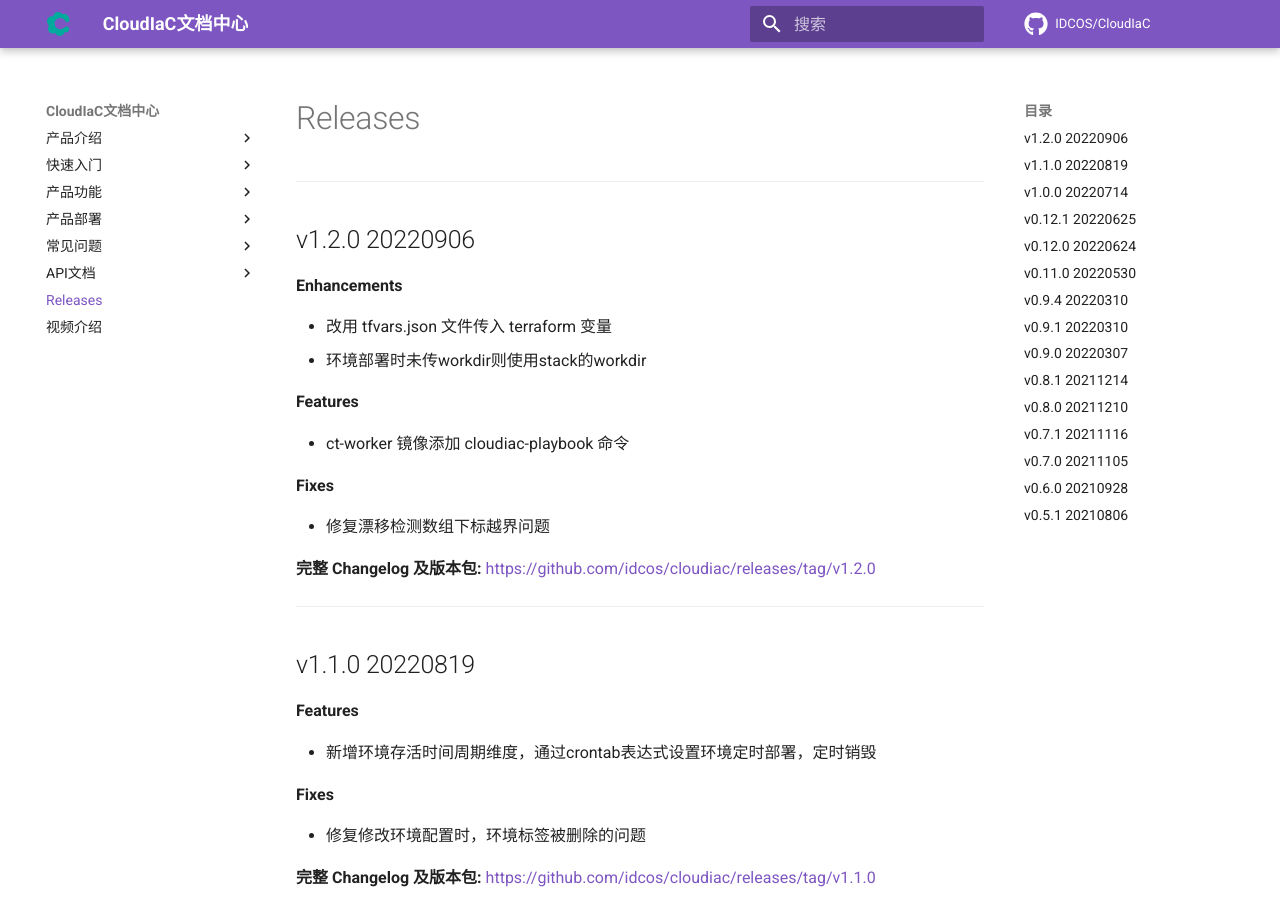
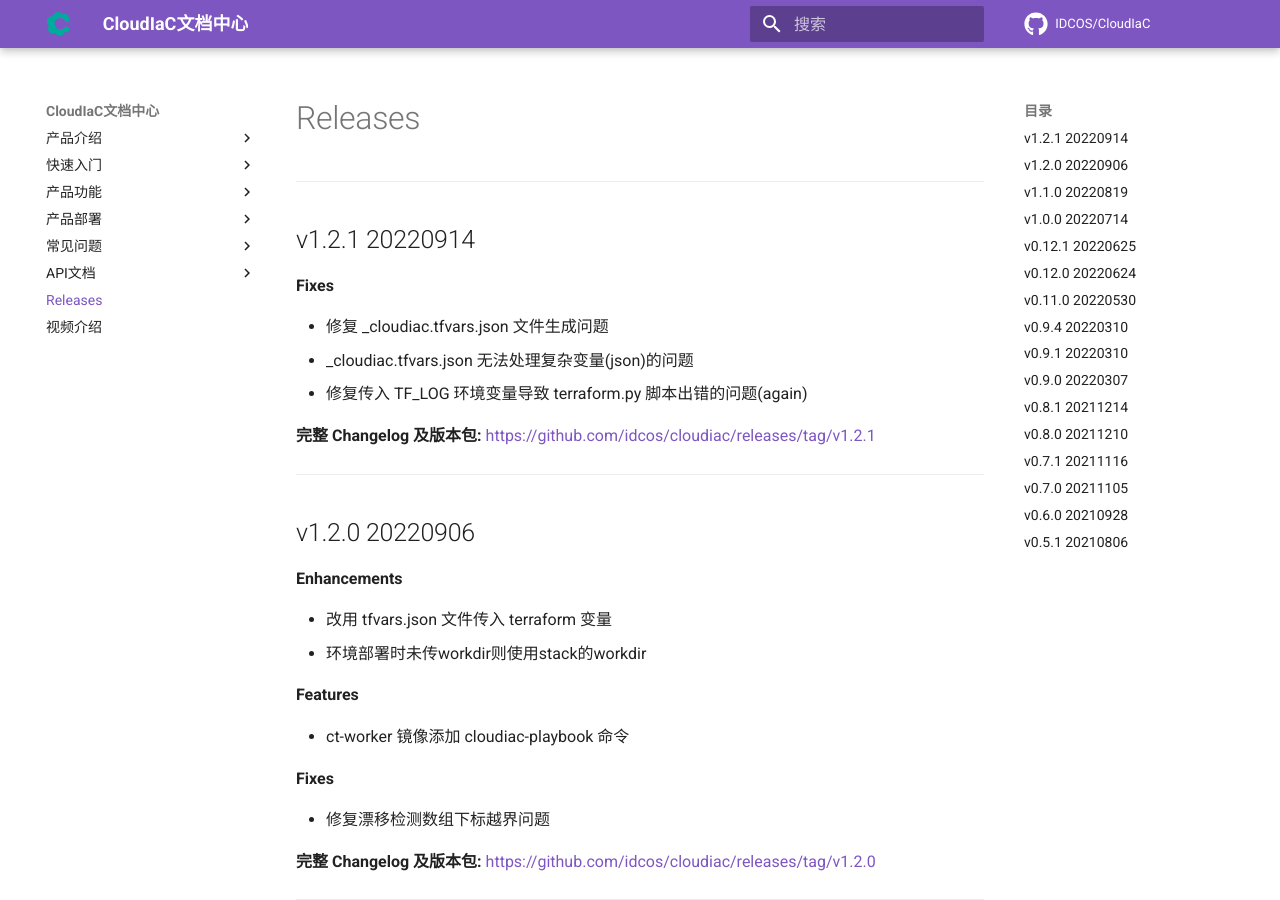
Before and after one commit to idcos/cloudiac, an MkDocs documentation site: the page built from docs/mkdocs/releases.md, in a window 1280 px wide and 900 px high. Built offline with MkDocs 1.6.1 and Material for MkDocs 9.7.7, drawn with Linux system fonts in a browser that asks for light colours; comment, search, counter and statistics services are not loaded; the version menu is left out.

Commit message:
Release v1.2.1

```diff
--- a/docs/mkdocs/releases.md
+++ b/docs/mkdocs/releases.md
@@ -1,4 +1,17 @@
 # Releases
+
+------
+## v1.2.1 20220914
+**Fixes**
+
+- 修复 _cloudiac.tfvars.json 文件生成问题
+- _cloudiac.tfvars.json 无法处理复杂变量(json)的问题
+-  修复传入 TF_LOG 环境变量导致 terraform.py 脚本出错的问题(again)
+
+
+
+**完整 Changelog 及版本包:** [https://github.com/idcos/cloudiac/releases/tag/v1.2.1](https://github.com/idcos/cloudiac/releases/tag/v1.2.1)
+
 
 ------
 ## v1.2.0 20220906
```
Also changed, not shown: CHANGELOG.md (+8 -1 lines), changelog.json (+11 -0 lines), docs/mkdocs/product-deploy/container.md (+2 -2 lines), docs/mkdocs/product-deploy/host.md (+1 -1 lines), 2 other files.
